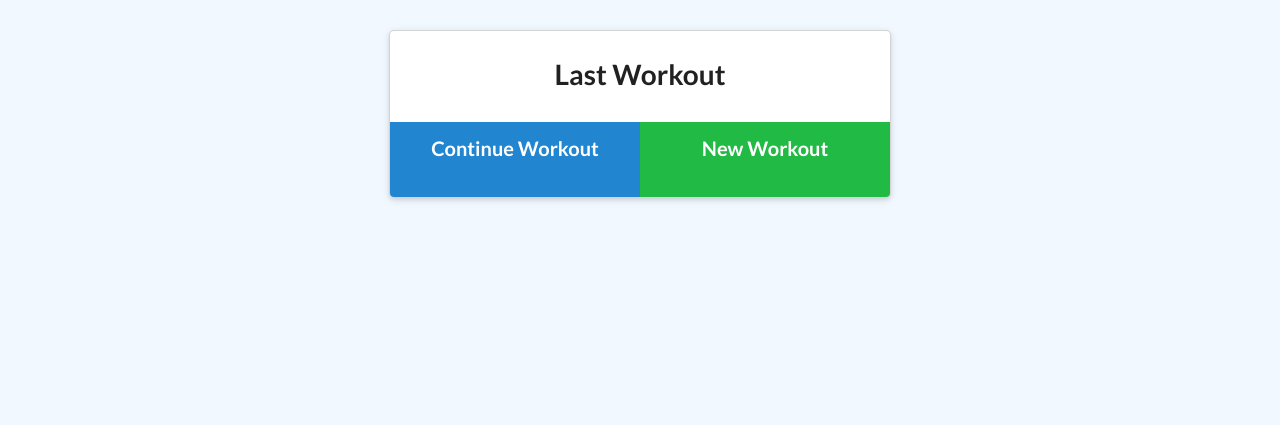
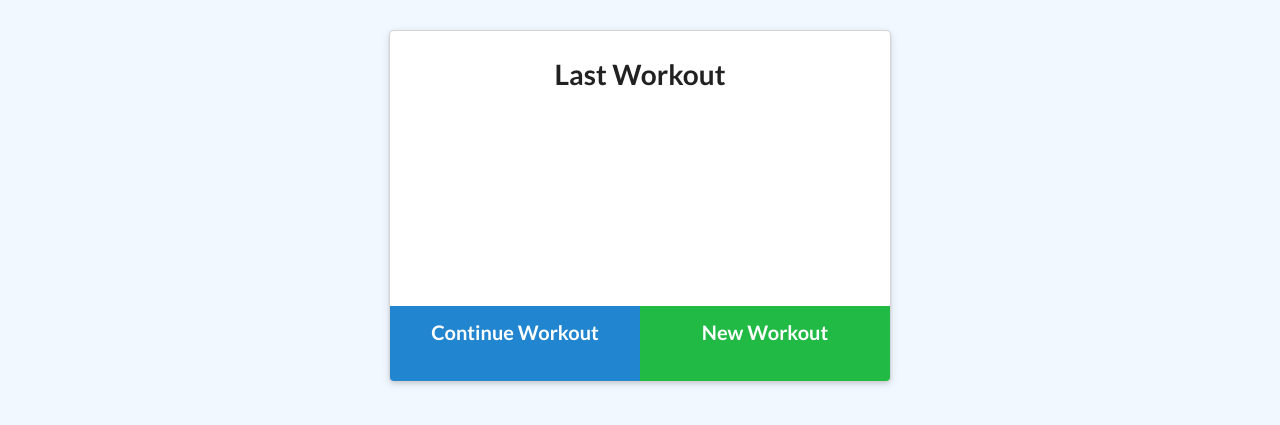
Before and after one commit to lauraaupert/Fitness-Tracker, a website: page public/index.html in a window 1280 px wide. Shown: the part 199-624 px from the top of the page. Drawn offline with nearby package versions, Linux system fonts and the light colour scheme; no server answers.

Commit message:
Fixed card height

```diff
--- a/public/index.js
+++ b/public/index.js
@@ -6,7 +6,7 @@ async function init() {
     if (workout) {
       location.search = "?id=" + workout._id;
     } else {
-      document.querySelector("#continue-btn").classList.add("d-none")
+      document.querySelector("#continue-btn").classList.add("d-none");
     }
   }
 }
--- a/public/style.css
+++ b/public/style.css
@@ -386,6 +386,10 @@ form > button {
   width: 350px;
 } */
 
+.workout-stats {
+  height: 170px;
+}
+
 .prev-workout button {
   margin: 10px;
 }
```
